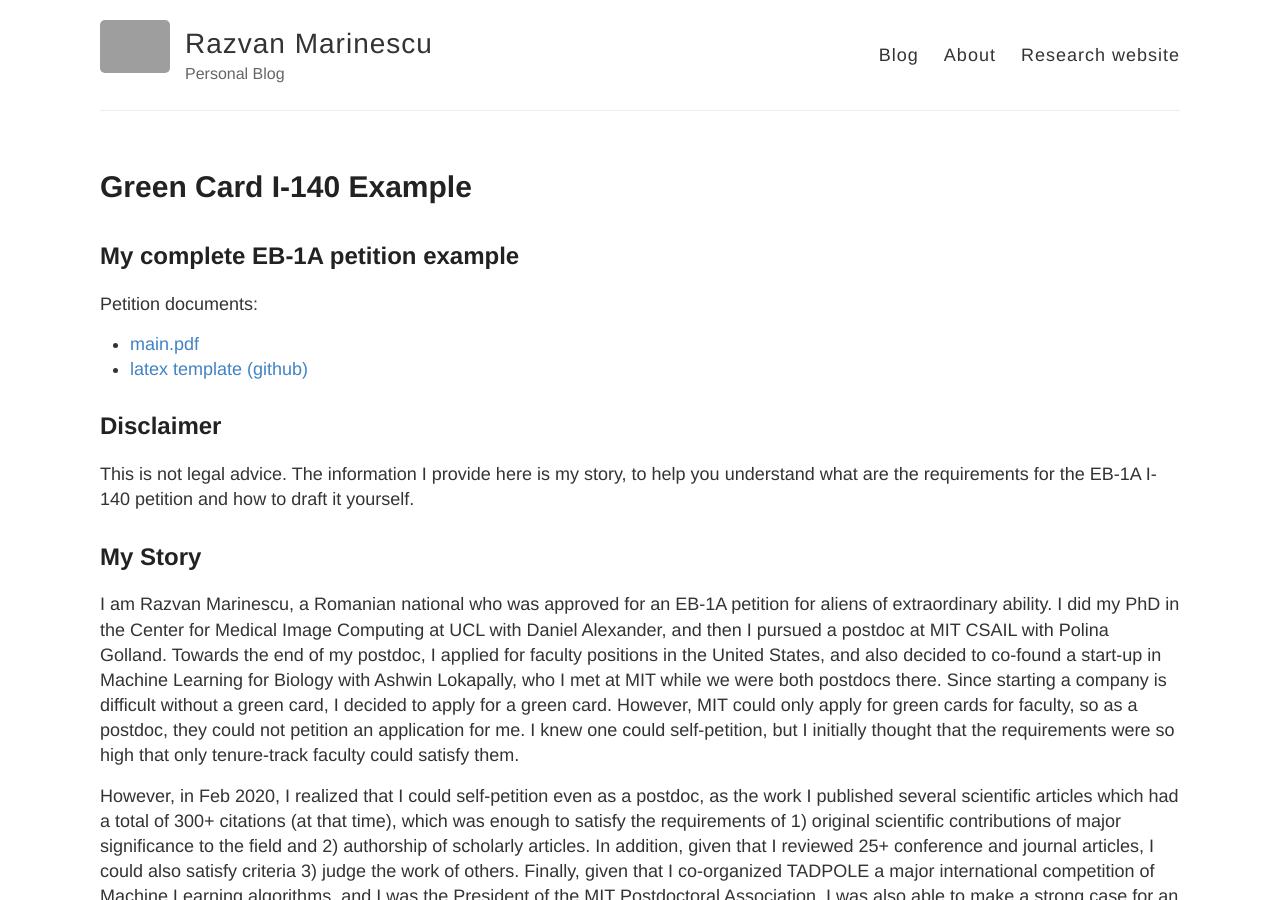
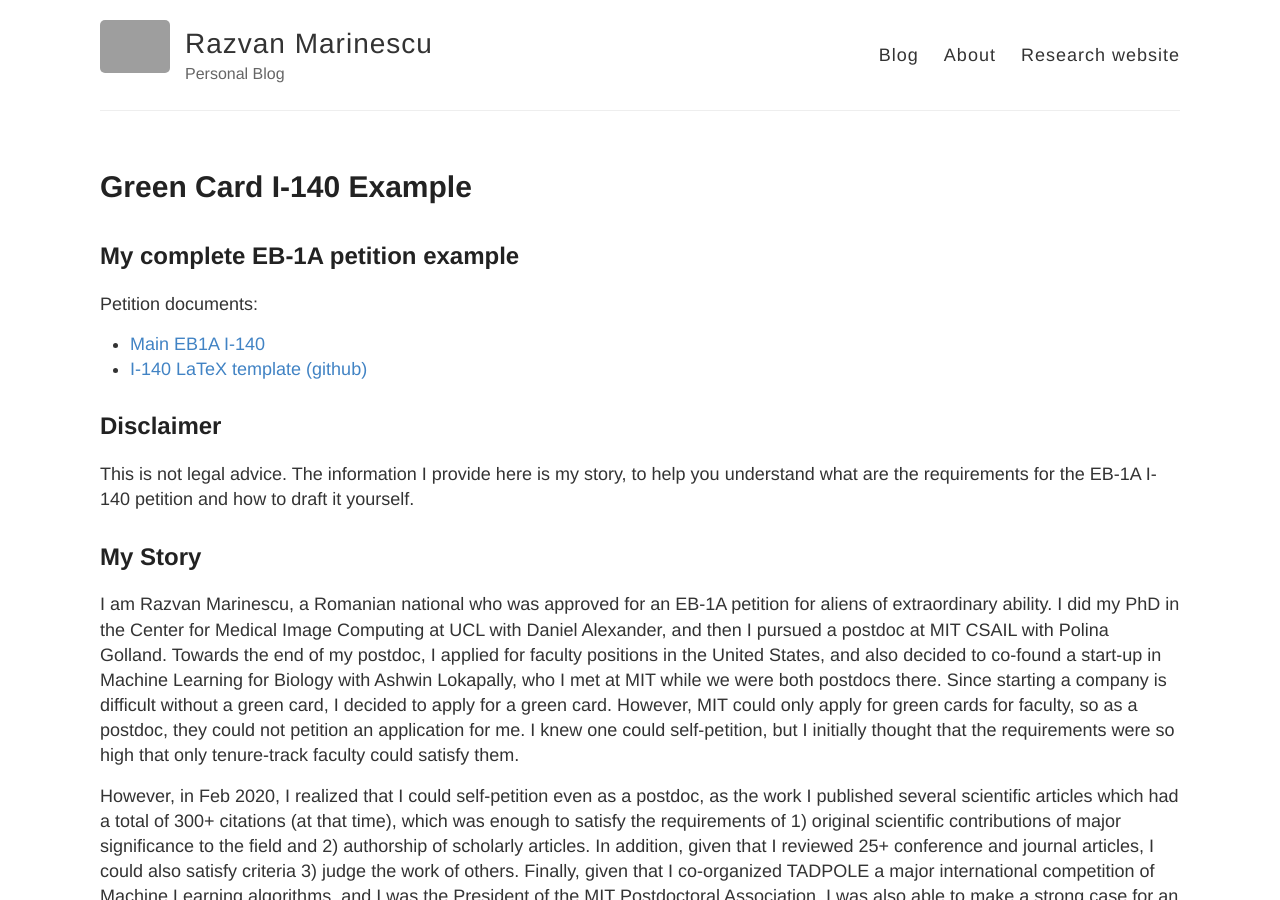
Before and after one commit to razvanmarinescu/razvanmarinescu.github.io, a Jekyll site: the page built from _posts/2022-01-07-green-card-I-140.md, in a window 1280 px wide and 900 px high. Built offline with Jekyll 4.4.1, drawn with Linux system fonts in a browser that asks for light colours; grey boxes are pictures that could not be loaded.

Commit message:
added GC pdf

```diff
--- a/_posts/2022-01-07-green-card-I-140.md
+++ b/_posts/2022-01-07-green-card-I-140.md
@@ -5,11 +5,12 @@ published: true
 discussion_id: green-card
 ---
 
+
 ## My complete EB-1A petition example
 
 Petition documents:
-* [main.pdf](main.pdf)
-* [latex template (github)](https://github.com/razvanmarinescu/EB1A)
+* [Main EB1A I-140](../assets/main.pdf)
+* [I-140 LaTeX template (github)](https://github.com/razvanmarinescu/EB1A)
 
 
 ## Disclaimer
```
Also changed, not shown: 1 other file.
